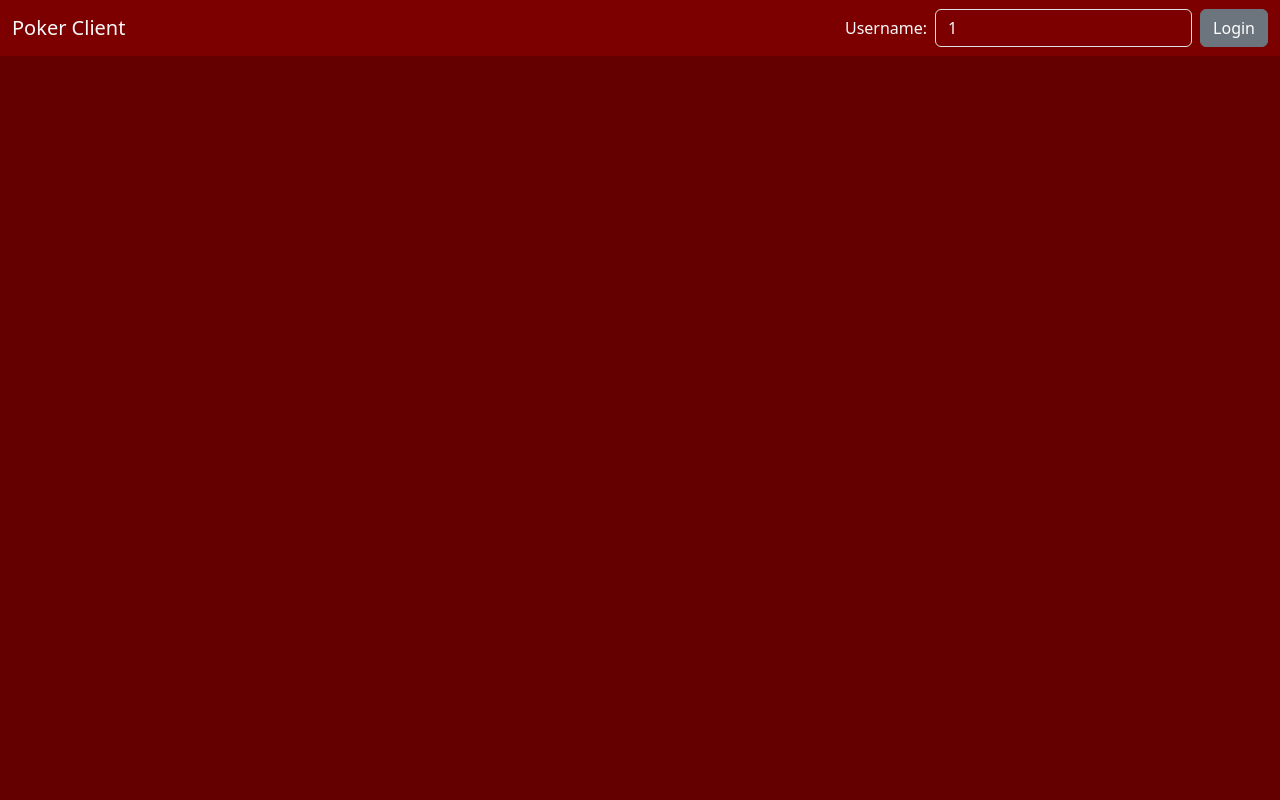
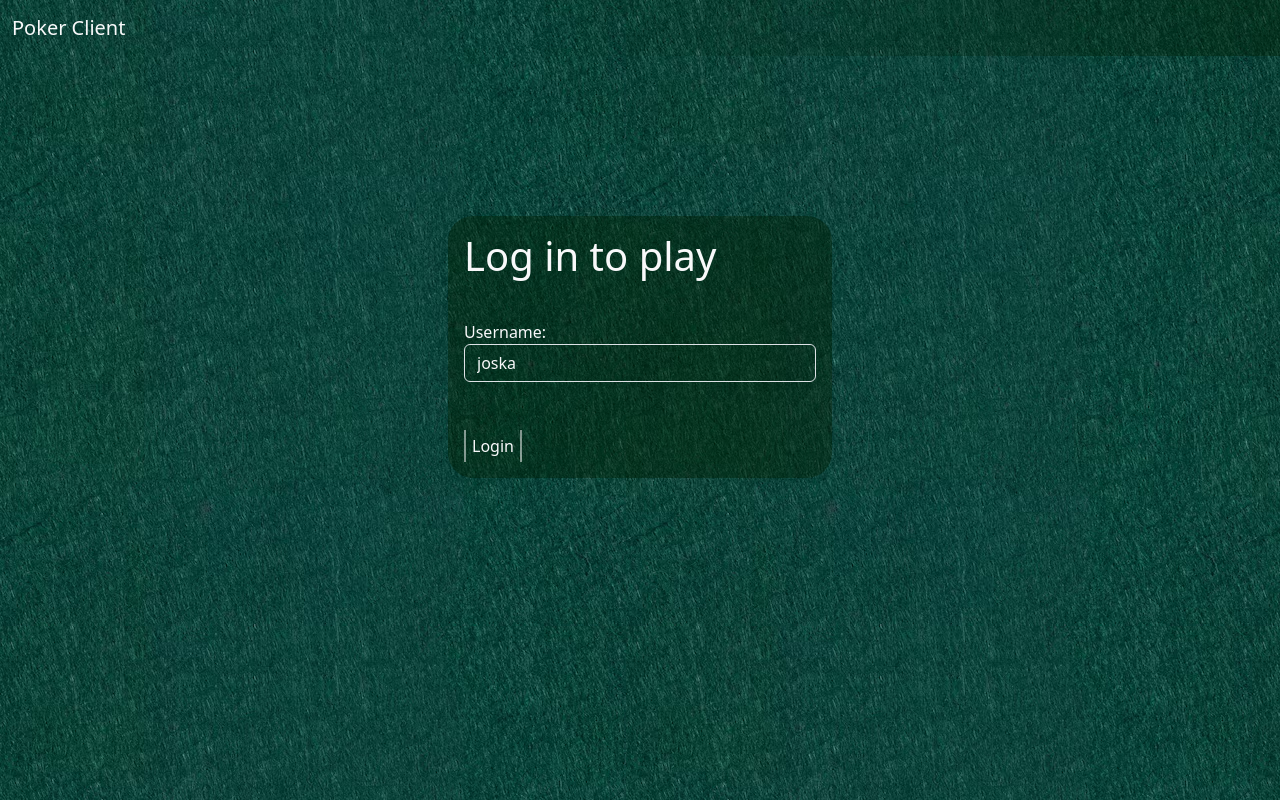
Before and after one commit to WafflSett/WebSocketPokerClient, a website built with Vite: page index.html in a window 1280 px wide. Both pictures are taken after a click on the button "Login". Built offline with nearby package versions, Linux system fonts and the light colour scheme; no server answers.

Commit message:
new design concept + login form

```diff
--- a/index.html
+++ b/index.html
@@ -10,29 +10,34 @@
 
 <body class="text-light">
 
-  <nav class="navbar navbar-expand-lg" style="background: rgb(125, 0, 0);">
+  <nav class="navbar navbar-expand-lg navbar-dark"
+    style="background: linear-gradient(90deg,rgba(0, 0, 0, 0) 40%, rgba(0, 30, 0, 0.4) 100%);">
+    <!-- <nav class="navbar navbar-expand-lg navbar-dark"> -->
     <div class="container-fluid">
-      <a class="navbar-brand text-light" href="#">Poker Client</a>
+      <a class="navbar-brand text-light" href="">Poker Client</a>
       <button class="navbar-toggler" type="button" data-bs-toggle="collapse" data-bs-target="#navbarSupportedContent"
         aria-controls="navbarSupportedContent" aria-expanded="false" aria-label="Toggle navigation">
         <span class="navbar-toggler-icon"></span>
       </button>
       <div class="collapse navbar-collapse" id="navbarSupportedContent">
-        <form class="d-flex ms-auto">
-          <label for="name" class="my-auto me-2">Username:</label>
-          <input type="text" id="name" class="form-control bg-transparent text-light me-2 d-inline-block"
-            autocomplete="off" value="1">
-          <button type="button" class="btn btn-secondary col-auto d-inline-block" id="login">Login</button>
-          <button type="button" class="btn btn-warning col-auto d-none ms-2 d-inline-block" id="logout">Logout</button>
+        <form class="d-flex ms-auto d-none" id="navForm">
+          <label for="name" class="form-label my-auto me-2">Username:</label>
+          <p id="username" class="my-auto me-2"></p>
+          <button type="button" class="button nav-link col-auto ms-2 d-inline-block" id="logout">Logout</button>
         </form>
       </div>
     </div>
   </nav>
 
-  <div class="container-fluid">
-    <!-- <div class="row my-5">
-      <div class="display-3 text-center">Poker Client</div>
-    </div> -->
+  <div class="container justify-content-center" id="loginContainer">
+    <p class="display-6">Log in to play</p>
+    <form>
+      <label for="name" class="mt-4">Username:</label>
+      <input type="text" id="name" class="form-control bg-transparent text-light me-2 d-inline-block" autocomplete="off" value="joska">
+      <button type="button" class="button nav-link col-auto d-inline-block mt-5" id="login">Login</button>
+    </form>
+  </div>
+  <div class="container-fluid" id="main">
 
     <div class="row w-100 my-2 d-none" id="table">
       <div class="col-3">
--- a/src/main.ts
+++ b/src/main.ts
@@ -27,9 +27,9 @@ const connect = () => {
 
 
     (document.querySelector('#table') as HTMLDivElement).classList.remove('d-none');
-    (document.querySelector('#logout') as HTMLDivElement).classList.remove('d-none');
-    (document.querySelector('#login') as HTMLDivElement).classList.add('d-none');
-    (document.querySelector('#name') as HTMLInputElement).readOnly = true;
+    (document.querySelector('#navForm') as HTMLInputElement).classList.remove('d-none');
+    (document.querySelector('#username') as HTMLInputElement).innerHTML = userName;
+    (document.querySelector('#loginContainer') as HTMLDivElement).classList.add('d-none');
   }
 
   ws.onmessage = (event) => {
@@ -52,7 +52,7 @@ const connect = () => {
         stream!.innerHTML += `<div class="alert mb-1 p-1 alert-secondary">${msg.userName} (User ${msg.userId}) has joined, @ position ${msg.position}!</div>`;
         (document.querySelector('#users') as HTMLDivElement).innerHTML += `<li class="list-group-item">${msg.userName} @ pos. ${msg.position}</li>`
       } else {
-        (document.querySelector('#table-count') as HTMLParagraphElement).innerHTML = `<div class="display-5">Welcome to Table ${msg.tableId}</div>`;
+        (document.querySelector('#table-count') as HTMLParagraphElement).innerHTML = `<div class="display-6">Welcome to Table ${msg.tableId}</div>`;
       }
       return;
     }
@@ -94,9 +94,8 @@ const disconnect = () => {
 
   };
   (document.querySelector('#table') as HTMLDivElement).classList.add('d-none');
-  (document.querySelector('#logout') as HTMLDivElement).classList.add('d-none');
-  (document.querySelector('#login') as HTMLDivElement).classList.remove('d-none');
-  (document.querySelector('#name') as HTMLInputElement).readOnly = false;
+  (document.querySelector('#navForm') as HTMLInputElement).classList.add('d-none');
+  (document.querySelector('#loginContainer') as HTMLDivElement).classList.remove('d-none');
 }
 
 
--- a/src/style.css
+++ b/src/style.css
@@ -1,8 +1,33 @@
 body {
-    background: rgb(100, 0, 0) !important;
-    background-repeat: no-repeat;
+
+    /* background: rgb(100, 0, 0) !important; */
+    /* background: rgb(0, 100, 0) !important; */
+    /* background-repeat: no-repeat; */
+
+    /* test */
+    background: url(images/bg2.png);
+    background-size: auto;
+
     background-attachment: fixed;
     height: 100%;
+}
+
+#loginContainer {
+    margin-top: 10rem;
+    background: rgba(0, 30, 0, 0.4);
+    padding: 1rem;
+    border-radius: 25px;
+    width: 30%;
+}
+
+@media only screen and (max-width: 450px) {
+    #loginContainer {
+        width: auto;
+        margin-top: 5rem;
+        /* background: none; */
+        margin-left: 1rem;
+        margin-right: 1rem;
+    }
 }
 
 #stream {
@@ -10,31 +35,22 @@ body {
     overflow-y: scroll;
 }
 
-#stream2 {
-    height: 60vh;
-    overflow-y: scroll;
-}
-
 /* WebKit scrollbar testreszabása */
-#stream::-webkit-scrollbar,
 #stream::-webkit-scrollbar {
     width: 12px;
 }
 
-#stream::-webkit-scrollbar-track,
-#stream2::-webkit-scrollbar-track {
+#stream::-webkit-scrollbar-track {
     background: #f1f1f1;
     border-radius: 25px;
 }
 
-#stream::-webkit-scrollbar-thumb,
-#stream2::-webkit-scrollbar-thumb {
+#stream::-webkit-scrollbar-thumb {
     background: rgb(100, 100, 100);
     border-radius: 6px;
 }
 
-#stream::-webkit-scrollbar-thumb:hover,
-#stream2::-webkit-scrollbar-thumb:hover {
+#stream::-webkit-scrollbar-thumb:hover {
     background: #555;
 }
 
@@ -104,3 +120,43 @@ body {
     top: 35%;
     left: -10%;
 }
+
+
+.button {
+    color: white;
+    padding: 0.25rem 0.5rem !important;
+    position: relative;
+    z-index: 0;
+}
+
+.button:before,
+.button:after {
+    position: absolute;
+    opacity: 0.5;
+    height: 100%;
+    width: 2px;
+    content: '';
+    background: white;
+    transition: all 0.2s;
+}
+
+.button:before {
+    left: 0px;
+    top: 0px;
+}
+
+.button:after {
+    right: 0px;
+    bottom: 0px;
+}
+
+.button:hover {
+    color: white !important;
+}
+
+.button:hover:before,
+.button:hover:after {
+    opacity: 1;
+    height: 0.2rem;
+    width: 100%;
+}
```
Also changed, not shown: src/images/bg1.png (deleted), src/images/bg2.png (added). Lines whose indentation alone changed are shown as unchanged.
